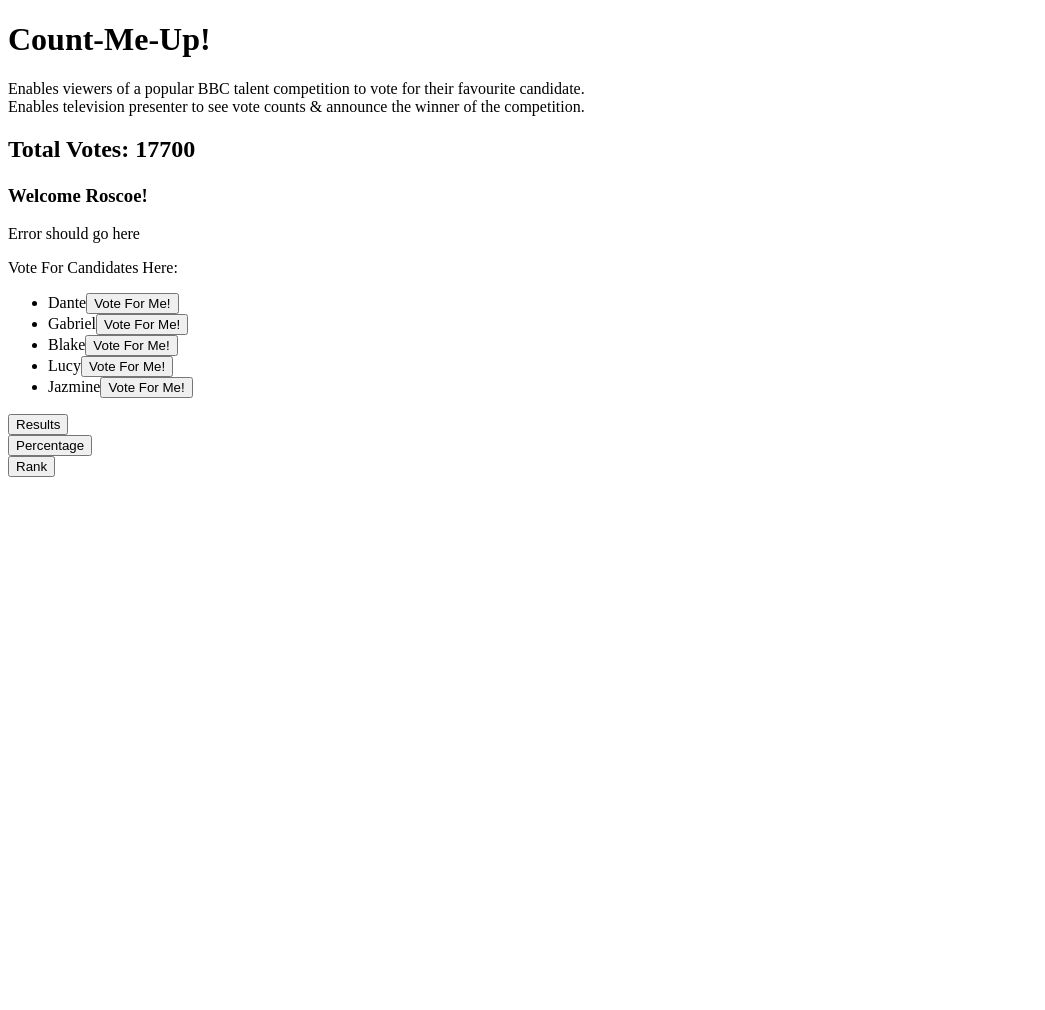
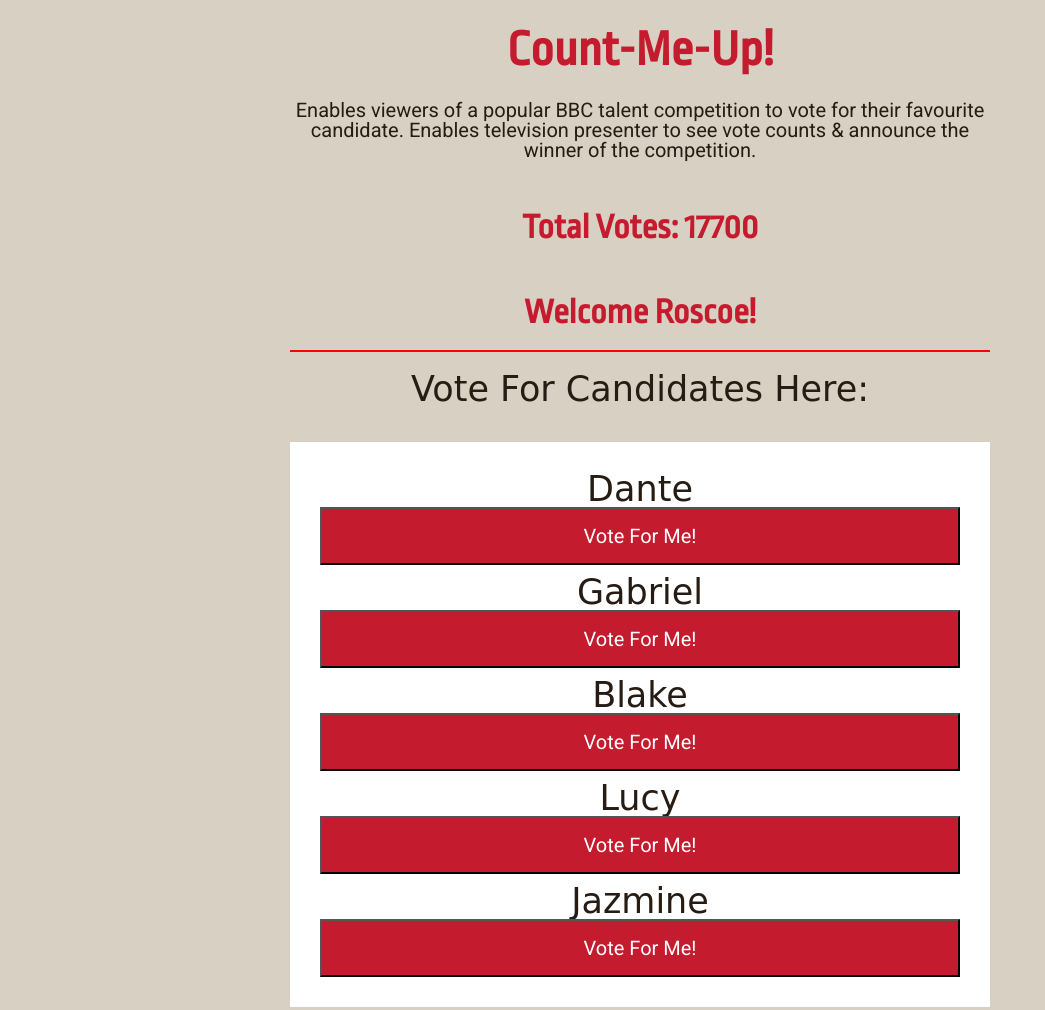
Before and after one commit to trose16/bbc-count-me-up, a plain HTML site: page index.html in a window 1280 px wide. Shown: the top 1010 px of the page, without its empty margins (0-1045 px from the left). Before the commit the page ends 800 px from the top, so only its background shows below. Drawn offline with Linux system fonts and the light colour scheme; a web font is replaced by a local one.

Commit message:
Adds CSS

```diff
--- a/index.html
+++ b/index.html
@@ -5,6 +5,8 @@
 <html>
 
 <head>
+   <link rel='stylesheet' type='text/css' href='./public/style.css'>
+   <link href="https://fonts.googleapis.com/css?family=Acme|Baloo+Bhaina|Droid+Sans|Orbitron|Passion+One|Righteous|Roboto|Ropa+Sans|Russo+One|Source+Sans+Pro" rel="stylesheet">
     <script src="jquery.js"></script>
 		<script src="./src/view/interface.js"></script>
     <script src="./src/models/countMeUp.js"></script>
@@ -15,29 +17,35 @@
 </head>
 
   <body>
-     <h1 id="app">Count-Me-Up!</h1>
-     <p id="description">Enables viewers of a popular BBC talent competition to vote for their favourite candidate. </br> Enables television presenter to see vote counts & announce the winner of the competition.</p>
-     <h2 id="total-votes">H1</h2>
 
-     <h3 id="greet-user"></h3>
-     <p id="error-message">Error should go here</p>
+    <div id="content-container">
 
-     <div id="candidates">
+       <h1 id="app">Count-Me-Up!</h1>
+       <p id="description">Enables viewers of a popular BBC talent competition to vote for their favourite candidate. Enables television presenter to see vote counts & announce the winner of the competition.</p>
+
+       <h2 id="total-votes"></h2>
+
+       <h3 id="greet-user"></h3>
+
+       <p id="error-message"></p>
+
+       <div id="candidates"></div>
+
+       <div id="results">
+         <button id="get-results" class="btn-nav">Results</button></br>
+       </div>
+
+       <div id="percentage">
+         <button id="get-percentage" class="btn-nav">Percentage</button></br>
+       </div>
+
+       <div id="rank">
+         <button id="get-rank" class="btn-nav">Rank</button></br>
+       </div>
 
      </div>
 
-     <div id="results">
-       <button id="get-results">Results</button></br>
-     </div>
+     <script src="index.js"></script>
 
-     <div id="percentage">
-       <button id="get-percentage">Percentage</button></br>
-     </div>
-
-     <div id="rank">
-       <button id="get-rank">Rank</button></br>
-     </div>
-
-     <script src="index.js"></script>
   </body>
 </html>
--- /dev/null
+++ b/public/style.css
@@ -0,0 +1,86 @@
+body {
+  background-color: #d8d0c2;
+  font-family: 'Baloo Bhaina', cursive;
+  font-size: 35px;
+  text-align: center;
+  color: #261c14;
+  line-height: 1;
+}
+
+#content-container {
+  width: 700px;
+  margin: 0 auto;
+}
+
+#error-message {
+  font-size: 20px;
+  font-family: 'Roboto', sans-serif;
+  border: 1px solid red;
+  color: red;
+}
+
+ul {
+    list-style-type: none;
+    background: #fff;
+    padding: 20px;
+}
+
+ul li {
+  margin: 10px;
+}
+
+h1 {
+  font-family: 'Ropa Sans', sans-serif;
+  font-size: 50px;
+  text-align: center;
+  color: #c51b2e;
+  margin: 25px auto;
+}
+
+h2 {
+  font-family: 'Ropa Sans', sans-serif;
+  font-size: 35px;
+  text-align: center;
+  color: #c51b2e;
+  margin: 50px;
+}
+
+#description {
+  font-size: 20px;
+  font-family: 'Roboto', sans-serif;
+}
+
+h3 {
+  font-family: 'Ropa Sans', sans-serif;
+  text-align: center;
+  font-size: 35px;
+  color: #c51b2e;
+  margin: 0 auto;
+}
+
+button {
+  background-color: #c51b2e;
+  width: 100%;
+  color: #fff;
+  padding: 15px 45px;
+  font-size: 20px;
+  font-family: 'Roboto', sans-serif;
+  appearance: none;
+  box-shadow: none;
+  border-radius: 0;
+}
+
+button:hover {
+    background-color: #b51225;
+    color: white;
+    border: 2px solid #fff;
+}
+
+.btn-nav {
+  background-color: #261c14;
+  width: 300px;
+}
+
+.btn-nav:hover {
+  background-color: #2f241a;
+}
--- a/src/view/interface.js
+++ b/src/view/interface.js
@@ -37,7 +37,7 @@ $(document).ready(function() {
 
   function showPercentage() {
       $("#percentage").html(percentageToHTML());
-      $("#percentage").prepend("Candidate vote percetage: "); // make sure this works!
+      $("#percentage").prepend("Candidate vote percentage: "); // make sure this works!
   };
 
   function showRank() {
@@ -48,7 +48,7 @@ $(document).ready(function() {
   function showResults() {
       var winner = $("<h3>");
       $('#results').append(winner);
-      $('#results').append("The winner is " + countMeUp.finalResults()
+      $('#results').html("The winner is " + countMeUp.finalResults()
       );
     };
 
@@ -80,7 +80,7 @@ $(document).ready(function() {
     var array = countMeUp.candidates;
     var html = "<ul>";
     for ( var i = 0; i < array.length; i++ ) {
-      html += `<li>${ array[i].name }</li>`;
+      html += `<li>  ${ array[i].name }  </li>`;
     }
     return html + "</ul>"
   };
```
